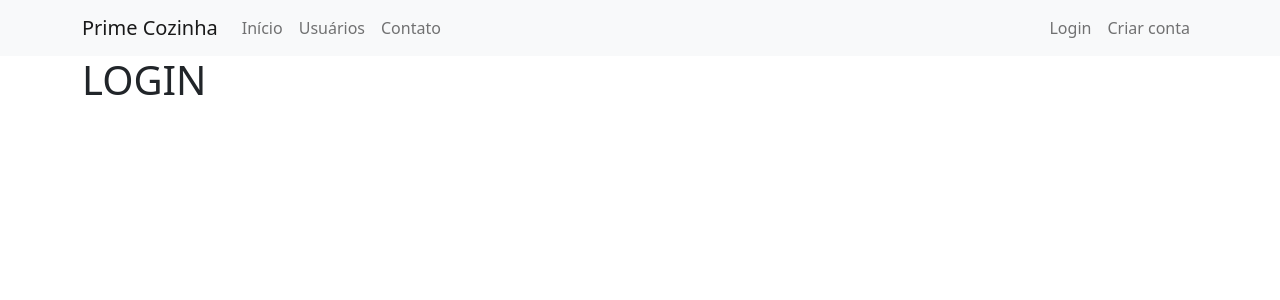
After one commit to Varp99/Estudos-Python, a Flask app: page /login in a window 1280 px wide. The commit adds this page. Shown: the top 300 px of the page. Run offline with Flask 2, Linux system fonts and the light colour scheme.

Commit message:
Criação dos formulários e segurança deles

```diff
--- a/Dev Web/Site com Flask/main.py
+++ b/Dev Web/Site com Flask/main.py
@@ -1,8 +1,11 @@
-from flask import Flask, render_template
+from lib2to3.pgen2 import token
+from flask import Flask, render_template, url_for
 
 app = Flask(__name__)
 
 lista_usuarios = ['Lira','João']
+#Token de segurança para formulários
+app.config['SECRET_KEY'] = 'c094b01296fb687d2cd30a591d226ef9'
 
 @app.route("/")  #Caminho da nossa página
 def home():
@@ -16,5 +19,13 @@ def contato():
 def usuarios():
     return render_template('usuarios.html', lista_usuarios = lista_usuarios) #Coloca a lista de usuarios como parâmetro aqui para poder chamar ela na página usuarios.html
 
+@app.route("/login")
+def login():
+    return render_template('login.html')
+
+@app.route("/criarconta")
+def criar_conta():
+    return render_template('criarconta.html')
+
 if __name__ == '__main__':
     app.run(debug=True)
--- /dev/null
+++ b/Dev Web/Site com Flask/templates/login.html
@@ -0,0 +1,18 @@
+<!-- Ele herda o arquivo base.html carregando as informações padrões dele -->
+{% extends 'base.html' %}
+<!-- Dentro desse bloco é onde define oq vai ser exibido no corpo dessa página -->
+{% block body %}
+
+<div class="container">
+    <div class="row">
+        <div class="col">
+            <h1>LOGIN</h1>
+        </div>
+    </div>
+</div>
+
+
+
+
+
+{% endblock %}
--- a/Dev Web/Site com Flask/templates/navbar.html
+++ b/Dev Web/Site com Flask/templates/navbar.html
@@ -16,10 +16,10 @@
         </ul>
         <ul class="d-flex navbar-nav">
             <li class="nav-item">
-                <a class="nav-link" href="#">Login</a>
+                <a class="nav-link" href="{{ url_for('login') }}">Login</a>
             </li>
             <li class="nav-item">
-                <a class="nav-link" href="#">Criar conta</a>
+                <a class="nav-link" href="{{ url_for('criar_conta') }}">Criar conta</a>
             </li>
         </ul>
       </div>
```
Also changed, not shown: Dev Web/Site com Flask/forms.py (added, +16 -0 lines), Dev Web/Site com Flask/templates/criarconta.html (added, +18 -0 lines).
